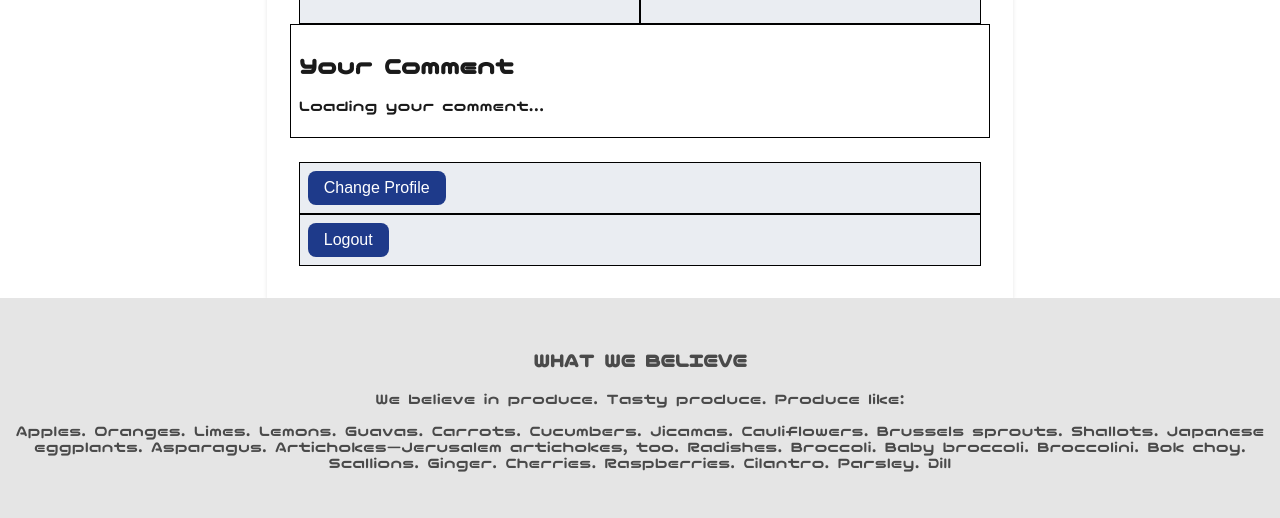
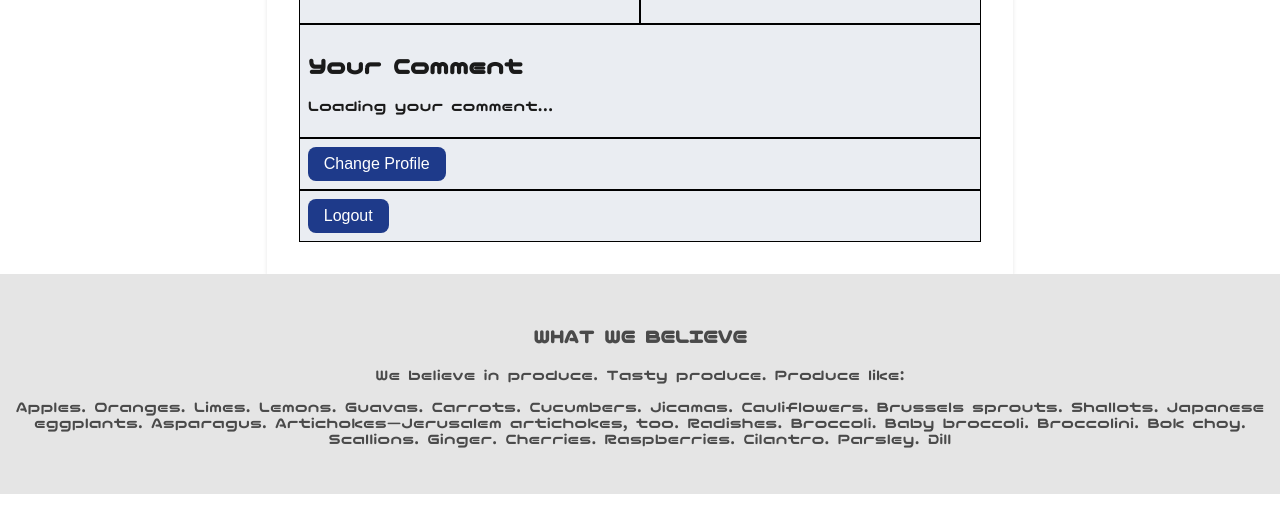
Before and after one commit to ojs201/AWS_FinalProject, a plain HTML site: page main_page/user_data.html in a window 1280 px wide. Shown: the part 1108-1626 px from the top of the page. After the commit the page ends 1602 px from the top, so only its background shows below. Drawn offline with Linux system fonts and the light colour scheme; a script that the page names is missing.

Commit message:
user_data_page_update

```diff
--- a/main_page/user_data.html
+++ b/main_page/user_data.html
@@ -51,14 +51,13 @@
                         </section>
                     </section>
 
-                    <section class="profile-comment-section">
+
+
+                    <section class="profile-logout-section">
                         <div class="profile-button-box">
                             <h2 class="profile-comment-title">Your Comment</h2>
                             <p id="current-comment">Loading your comment...</p>
                         </div>
-                    </section>
-
-                    <section class="profile-logout-section">
                         <div class="profile-button-box">
                             <!-- Change Profile 버튼: 파일 선택 창을 여는 버튼 -->
                             <input type="file" id="profile_image" accept="image/*" style="display: none;">
```
